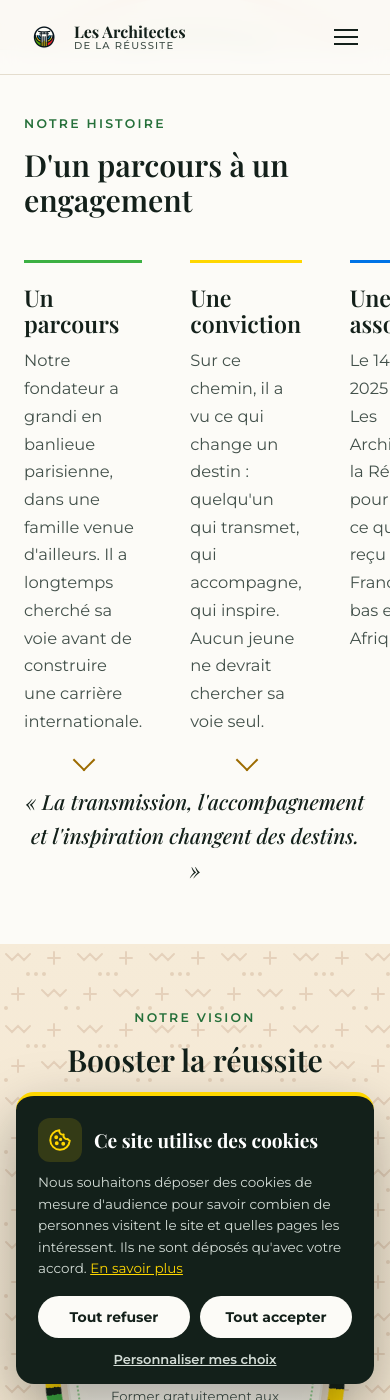
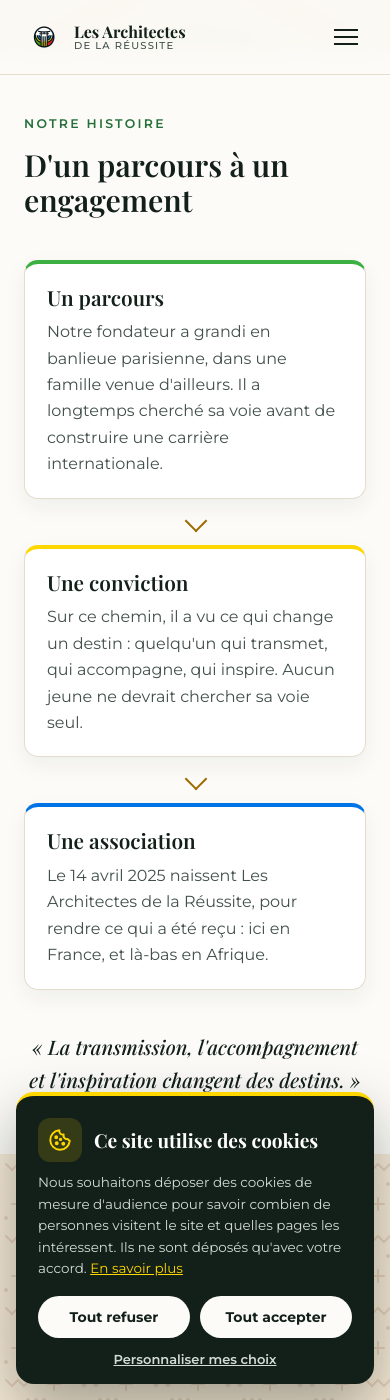
Before and after one commit to Nacimuus/architectes-reussite-site, a Jekyll site: the page built from qui-sommes-nous.html, in a window 390 px wide and 1400 px high, scrolled down 515 px. Built offline with Jekyll 4.4.1, drawn with Linux system fonts in a browser that asks for light colours; some of the changed text lies outside the part shown.

Commit message:
Page L'association, mobile : histoire en encadrés empilés avec flèches vers le bas, cartes équipe plus compactes avec aperçu de la suivante
Corrige aussi une règle CSS mobile cassée lors du retrait des blocs de gouvernance.

Co-Authored-By: Claude Opus 5.5 <noreply@anthropic.com>
Claude-Session: https://claude.ai/code/session_019TyHidqMGp53Q6wA9uig6Z

```diff
--- a/assets/css/style.css
+++ b/assets/css/style.css
@@ -572,7 +572,7 @@ button[disabled]{opacity:.6;cursor:wait}
 .tc-back p{margin:20px 0;font-size:15px;line-height:1.72;color:var(--ink-soft);overflow:auto}
 
 @media(max-width:860px){
-  .story .chapters,      .tcard{flex-basis:82vw;max-width:330px}
+  .tcard{flex-basis:82vw;max-width:330px}
   }
 @media(prefers-reduced-motion:reduce){.tc-inner{transition:none}}
 
@@ -626,3 +626,31 @@ button[disabled]{opacity:.6;cursor:wait}
 @media(max-width:860px){.ttrack{-webkit-mask:linear-gradient(90deg,#000 calc(100% - 70px),transparent 100%);mask:linear-gradient(90deg,#000 calc(100% - 70px),transparent 100%)}}
 @media(max-width:860px){.tarrow{top:110px}}
 .tcard{height:600px}.tc-skills{margin-bottom:18px}
+
+.swipe-hint{display:none}
+/* mobile : histoire en encadrés empilés, cartes équipe plus compactes */
+@media(max-width:860px){
+  .story .chapters{grid-template-columns:1fr;gap:46px}
+  .story .chapters li{background:#fff;border:1px solid var(--line);border-top-width:4px;border-radius:var(--r);padding:22px 22px 20px;box-shadow:0 8px 22px rgba(19,32,26,.06)}
+  .story .chapters li:nth-child(1){border-top-color:var(--green)} .story .chapters li:nth-child(2){border-top-color:var(--gold)} .story .chapters li:nth-child(3){border-top-color:var(--blue)}
+  .story .chapters h3{font-size:1.3rem}
+  .story .chapters p{font-size:1rem;line-height:1.65}
+  .story .chapters li:not(:last-child)::after{right:auto;left:calc(50% - 7px);top:auto;bottom:-31px;transform:rotate(135deg)}
+  .story .pull{margin-top:40px;font-size:1.25rem}
+}
+@media(max-width:600px){
+  .ttrack{gap:14px;padding:6px 24px 24px;-webkit-mask:linear-gradient(90deg,#000 calc(100% - 28px),transparent 100%);mask:linear-gradient(90deg,#000 calc(100% - 28px),transparent 100%)}
+  .tcard{flex:0 0 64vw;max-width:260px;height:470px}
+  .tc-photo{height:165px}
+  .tc-body{padding:18px 18px 18px}
+  .tc-face h3{font-size:1.28rem}
+  .tc-role{font-size:10.5px;letter-spacing:.11em}
+  .tc-skills{margin:12px 0 14px;gap:6px}
+  .tc-skills li{font-size:11.5px;padding:4px 9px}
+  .tc-flip{padding:8px 15px;font-size:13px}
+  .tc-back{padding:26px 20px 20px}
+  .tc-back p{font-size:13.5px;line-height:1.58;margin:12px 0}
+  .swipe-hint{display:inline}
+  .tarrow{display:none}
+  .team2{padding:72px 0 60px}
+}
--- a/qui-sommes-nous.html
+++ b/qui-sommes-nous.html
@@ -78,7 +78,7 @@ permalink: /qui-sommes-nous/
   <div class="wrap">
     <div class="team-head">
       <div class="sec-head"><span class="eyebrow">L'équipe</span><h2 id="team-title">Celles et ceux qui la portent</h2>
-        <p class="sub">Retournez une carte pour découvrir chaque membre.</p></div>
+        <p class="sub">Retournez une carte pour découvrir chaque membre.<span class="swipe-hint"> Faites glisser pour voir toute l'équipe.</span></p></div>
     </div>
   </div>
   <div class="tcarousel">
```
